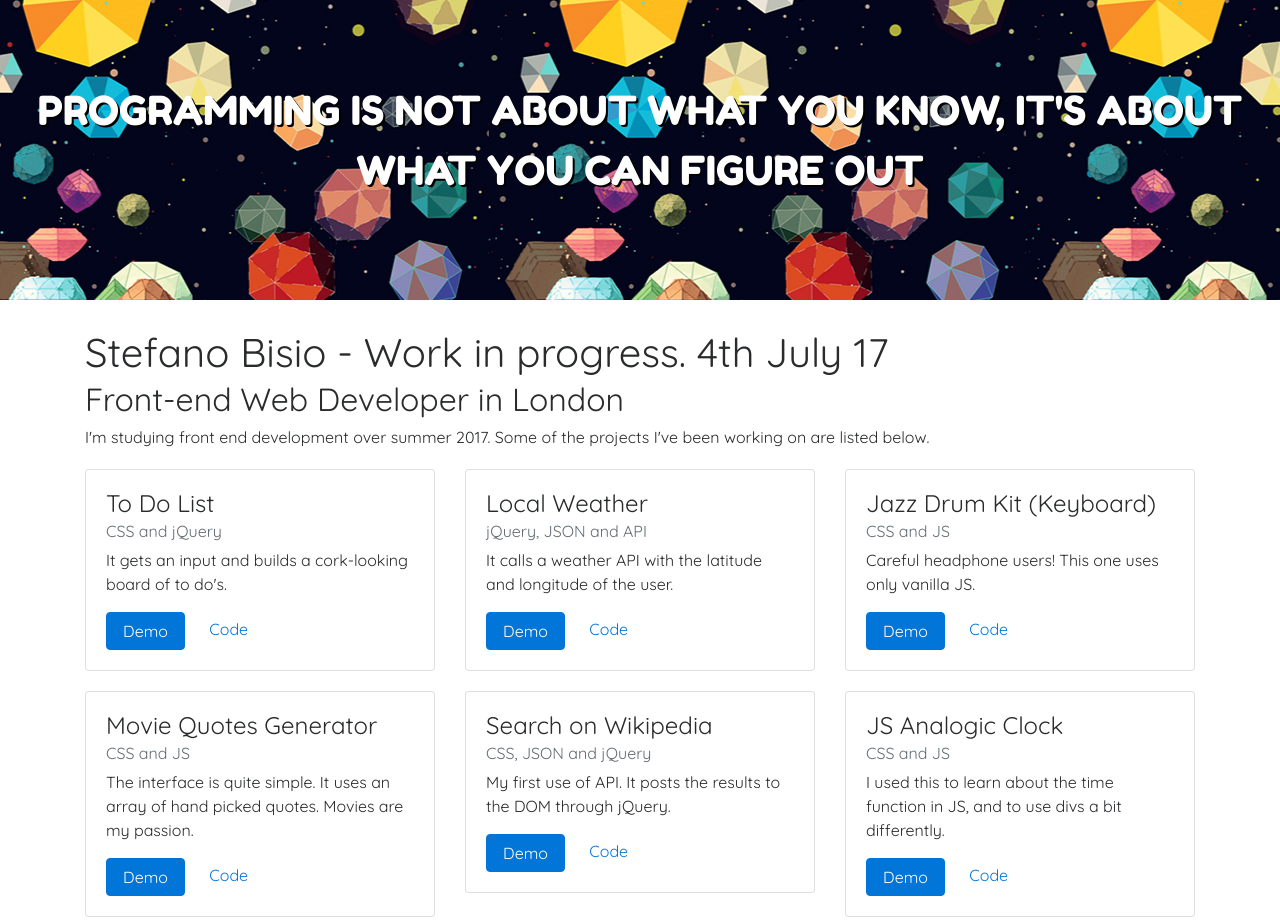
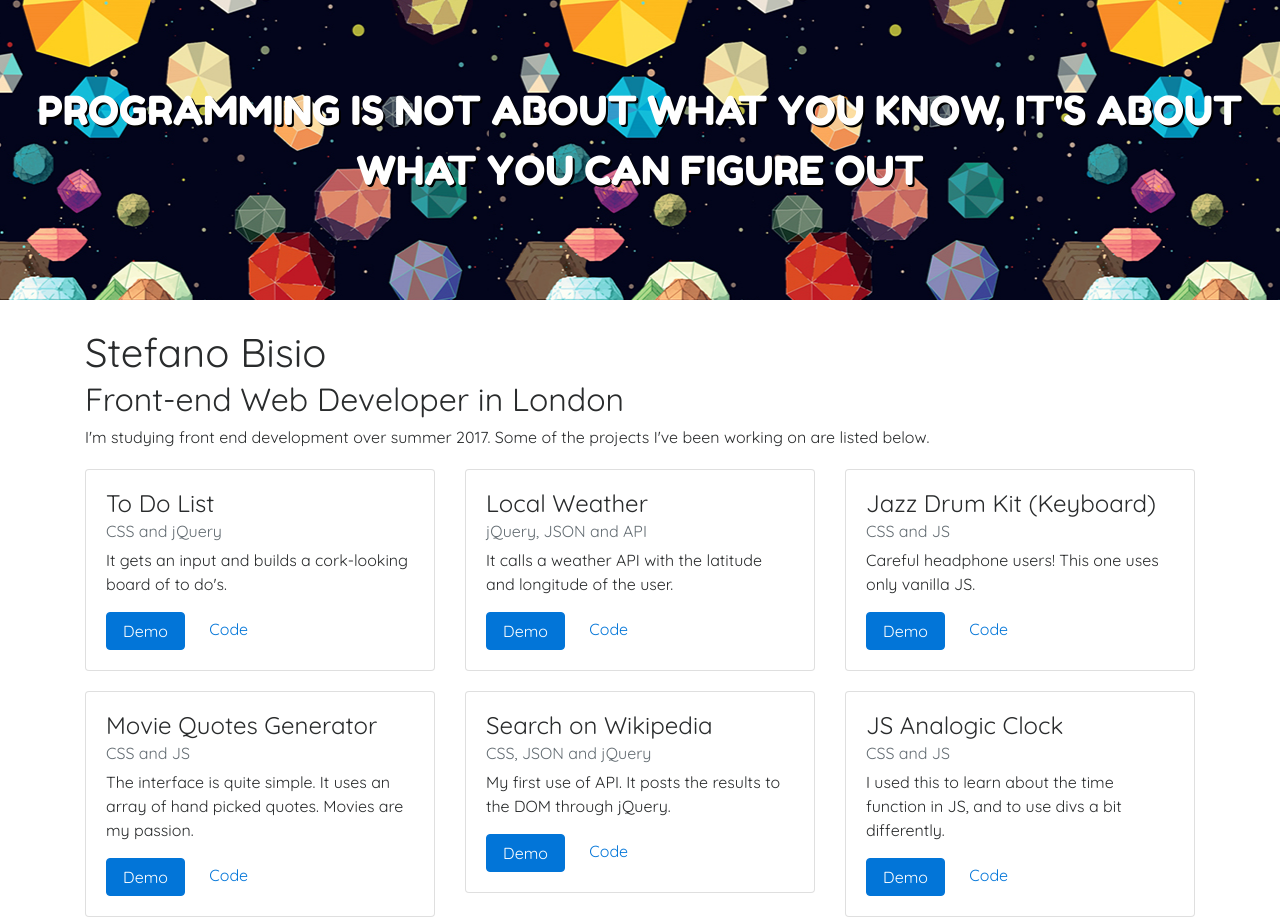
Before and after one commit to StefanoBisio/stefanobisio.github.io, a plain HTML site: page index.html in a window 1280 px wide. Shown: the top 920 px of the page. Drawn offline with nearby package versions, Linux system fonts and the light colour scheme.

Commit message:
small fix

```diff
--- a/index.html
+++ b/index.html
@@ -32,7 +32,7 @@
   </div>
 
     <div class="container">
-      <h1>Stefano Bisio - Work in progress. 4th July 17</h1>
+      <h1>Stefano Bisio</h1>
         <h2>Front-end Web Developer in London</h2>
           <p>I'm studying front end development over summer 2017. Some of the projects I've been working on are listed below.</p>
             <div class="projects">
```
